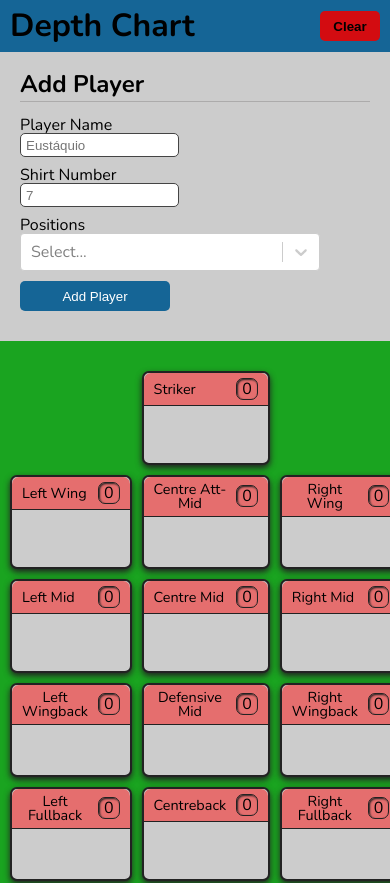
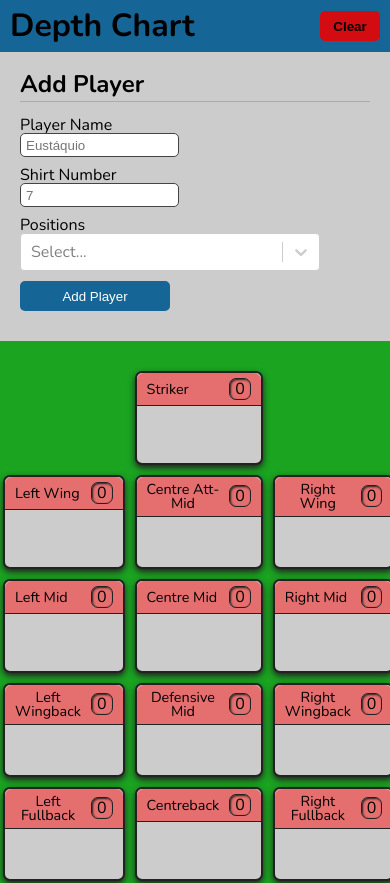
Before and after one commit to MapleThunder/depth-chart, a React (Vite) app: page / in a window 390 px wide. Shown: the top 883 px of the page. Built offline with nearby package versions, Linux system fonts and the light colour scheme.

Commit message:
update mobile styles

```diff
--- a/src/components/DepthChart.tsx
+++ b/src/components/DepthChart.tsx
@@ -95,4 +95,8 @@ const ChartStyles = styled.div`
     grid-column: 2/3;
     grid-row: 6/7;
   }
+
+  @media screen and (max-width: 900px) {
+    padding: 20px 3px;
+  }
 `;
```
